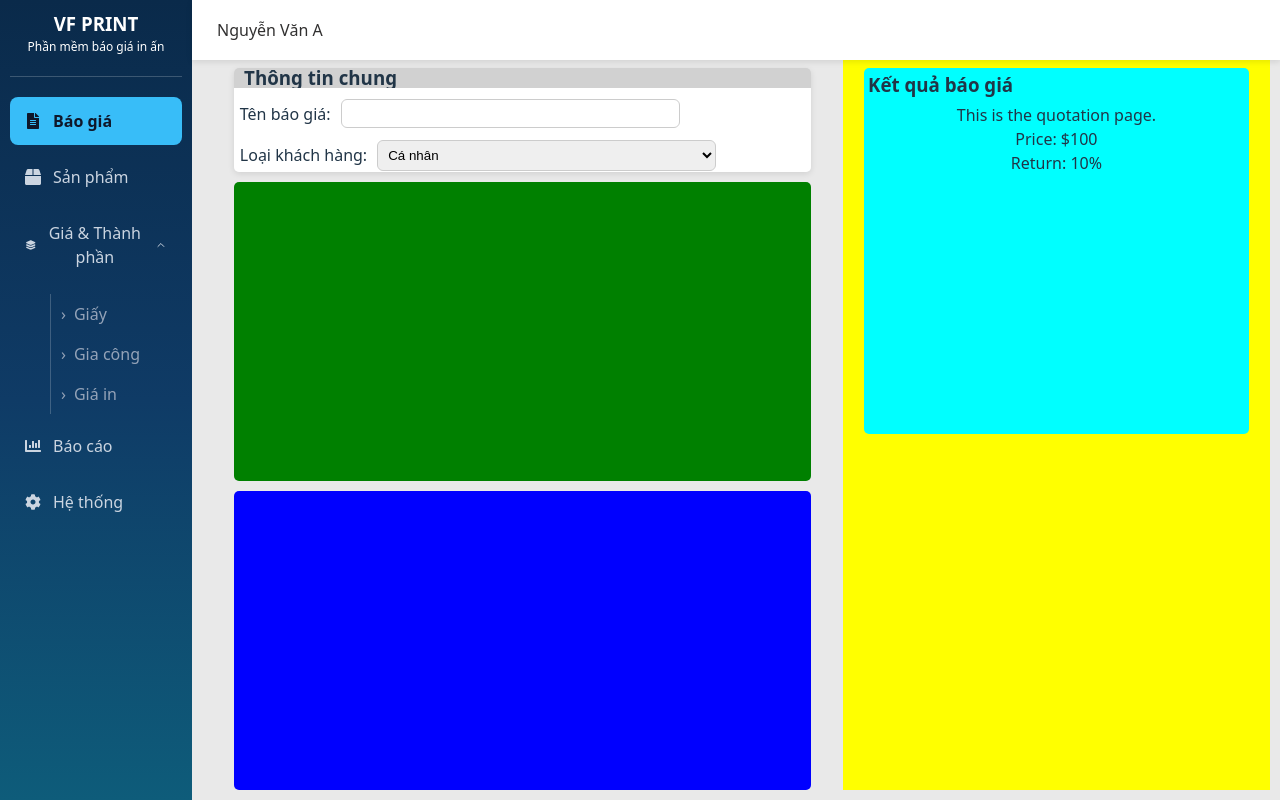
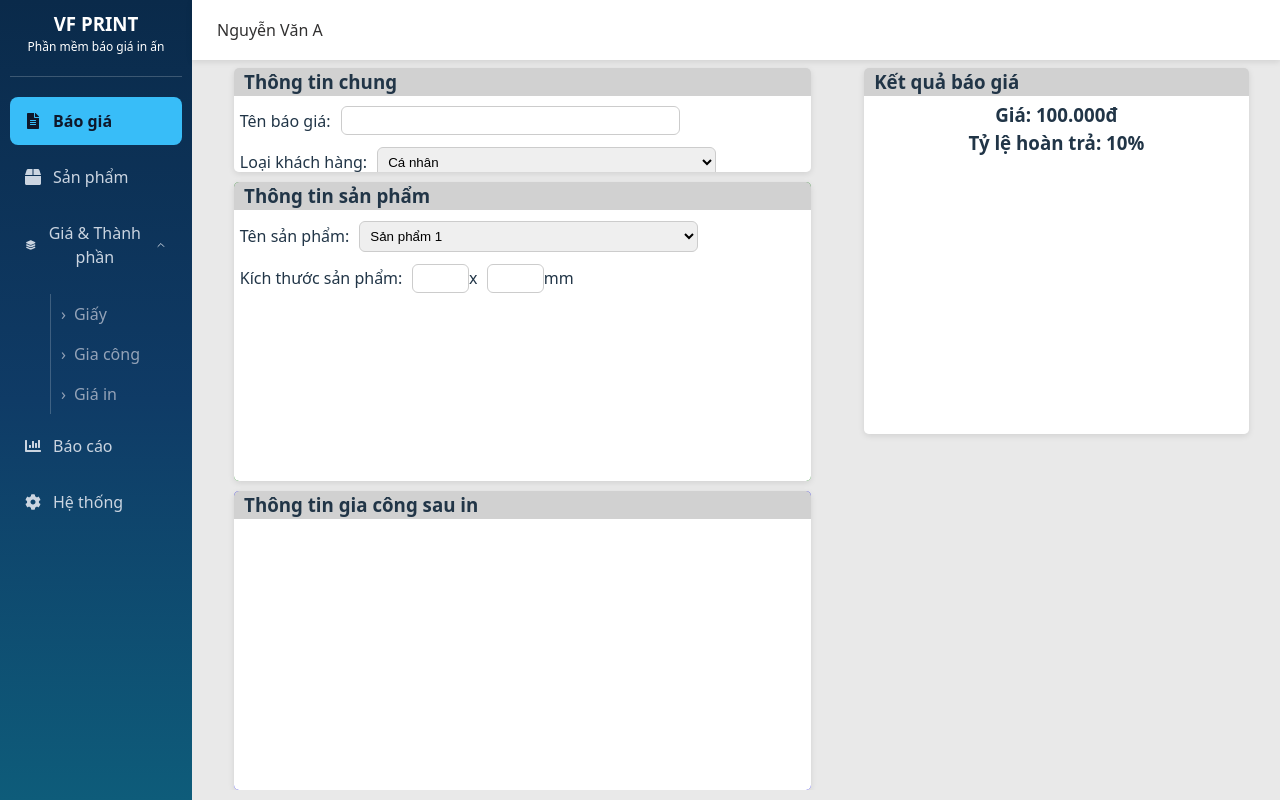
Before and after one commit to Robert-Ph/vfpricecal, a React (Vite) app in the folder VFPriceCal-User/: page / in a window 1280 px wide. Built offline with nearby package versions, Linux system fonts and the light colour scheme.

Commit message:
update UI Quotation page

```diff
--- a/VFPriceCal-User/src/pages/QuotationPage/QuotationPage.tsx
+++ b/VFPriceCal-User/src/pages/QuotationPage/QuotationPage.tsx
@@ -5,6 +5,8 @@ const QuotationPage = () => {
         <div className="body">
             <div className="info">
                 <div className="info-item info-item-1">
+
+                    {/* Thông tin chung: TÊN BÁO GIÁ VÀ LOẠI KHÁCH HÀNG */}
                     <div className="item-lable">
                         <h3>Thông tin chung</h3>
                     </div>
@@ -24,17 +26,61 @@ const QuotationPage = () => {
                     </div>
                 </div>
 
-                <div className="info-item info-product"></div>
-                <div className="info-item info-quantity"></div>
+                {/* THÔNG TIN SẢN PHẨM  VÀ SỐ LƯỢNG*/}
+                <div className="info-item info-product">
+                    <div className="item-lable">
+                        <h3>Thông tin sản phẩm</h3>
+                    </div>
+                    <div className="item-content">
+                        {/* TÊN SẢN PHẨM: */}
+                        <div className="form-product-name">
+                            <label htmlFor="product-name">Tên sản phẩm:</label>
+                            <select name="product-name" id="product-name">
+                                <option value="product1">Sản phẩm 1</option>
+                                <option value="product2">Sản phẩm 2</option>
+                                <option value="product3">Sản phẩm 3</option>
+                            </select>
+                        </div>
+
+                        {/* KÍCH THƯỚC SẢN PHẨM: */}
+                        <div className="form-product-size">
+                            <label htmlFor="product-size">Kích thước sản phẩm:</label>
+                            <input type="number" id="product-size-width" name="product-size" />
+                            <span>x</span>
+                            <input type="number" id="product-size-height" name="product-size" />
+                            <span>mm</span>
+                        </div>
+
+                    </div>
+
+                </div>
+
+                {/* THÔNG TIN GIA CÔNG SAU IN*/}
+                <div className="info-item info-quantity">
+                    <div className="item-lable">
+                        <h3>Thông tin gia công sau in</h3>
+                    </div>
+                    <div className="item-content">
+
+                    </div>
+
+                </div>
             </div>
+
+
+            {/* KẾT QUẢ BÁO GIÁ: GIÁ VÀ TỶ LỆ HOÀN TRẢ */}
             <div className="quotation">
+                <div className="info-item info-quotation">
+                    <div className="item-lable">
+                        <h3>Kết quả báo giá</h3>
+                    </div>
+                    <div className="item-content">
+                        <h3>Giá: 100.000đ</h3>
+                        <h3>Tỷ lệ hoàn trả: 10%</h3>
+                    </div>
+                </div>
 
-                <div className="price-return">
-                    <h3>Kết quả báo giá</h3>
-                    <p>This is the quotation page.</p>
-                    <p>Price: $100</p>
-                    <p>Return: 10%</p>
-                </div>
+
             </div>
 
         </div>
--- a/VFPriceCal-User/src/pages/QuotationPage/quotationPage.scss
+++ b/VFPriceCal-User/src/pages/QuotationPage/quotationPage.scss
@@ -3,6 +3,7 @@
     height: 100%;
     display: flex;
 }
+
 .info {
     width: 60%;
     height: 100%;
@@ -17,31 +18,124 @@
         margin-top: 10px;
         border-radius: 5px;
         overflow: hidden;
-    }
-
-    .info-item-1 {
         display: flex;
         flex-direction: column;
-        height: 35%;
         align-items: center;
         box-shadow: 0px 2px 6px rgba(0, 0, 0, 0.1);
+    }
 
     .item-lable {
         width: 100%;
-            height: 20%;
+        height: 30px;
         background: rgb(209, 209, 209);
         display: flex;
         align-items: center;
         padding-left: 10px;
     }
+
+    .info-item-1 {
+        height: 35%;
+    }
+
     .item-content {
         width: 100%;
-            height: 90%;
+        height: 100%;
         padding-top: 5px;
         background: rgb(255, 255, 255);
 
         .form-name,
-            .form-type-customer {
+        .form-type-customer,
+        .form-product-name {
+            display: flex;
+            align-items: center;
+            padding: 1%;
+
+            label {
+                font-size: 16px;
+                font-weight: 500;
+            }
+
+            input,
+            select {
+                margin-left: 10px;
+                padding: 6px;
+                width: 60%;
+                border-radius: 6px;
+                border: 1px solid #ccc;
+
+                &:focus {
+                    border-color: #3b82f6;
+                }
+            }
+        }
+    }
+
+    .form-product-size {
+        display: flex;
+        align-items: center;
+        padding: 1%;
+
+        label {
+            font-size: 16px;
+            font-weight: 500;
+        }
+
+        input,
+        select {
+            margin-left: 10px;
+            padding: 6px;
+            width: 10%;
+            border-radius: 6px;
+            border: 1px solid #ccc;
+
+            &:focus {
+                border-color: #3b82f6;
+            }
+        }
+    }
+
+    .info-product {
+        background: green;
+    }
+    .info-quantity {
+        background: blue;
+    }
+}
+.quotation {
+    width: 40%;
+    height: 100%;
+    display: flex;
+    justify-content: center;
+
+    .info-item {
+        width: 90%;
+        height: 50%;
+        margin-top: 10px;
+        border-radius: 5px;
+        overflow: hidden;
+        display: flex;
+        flex-direction: column;
+        align-items: center;
+        box-shadow: 0px 2px 6px rgba(0, 0, 0, 0.1);
+    }
+    .item-lable {
+        width: 100%;
+        height: 30px;
+        background: rgb(209, 209, 209);
+        display: flex;
+        align-items: center;
+        padding-left: 10px;
+    }
+
+    .item-content {
+        width: 100%;
+        height: 100%;
+        padding-top: 5px;
+        background: rgb(255, 255, 255);
+
+        .form-name,
+        .form-type-customer,
+        .form-product-name {
             display: flex;
             align-items: center;
             padding: 1%;
@@ -66,33 +160,3 @@
         }
     }
 }
-    .info-product {
-        background: green;
-    }
-    .info-quantity {
-        background: blue;
-    }
-}
-.quotation {
-    width: 40%;
-    height: 100%;
-    background: yellow;
-    display: flex;
-    justify-content: center;
-}
-
-.price-return {
-    width: 90%;
-    height: 50%;
-    margin-top: 10px;
-    border-radius: 5px;
-    background: cyan;
-    display: flex;
-    flex-direction: column;
-    // align-items: center;
-
-    h3 {
-        text-align: left;
-        margin: 1%;
-    }
-}
```
Lines whose indentation alone changed are shown as unchanged.
